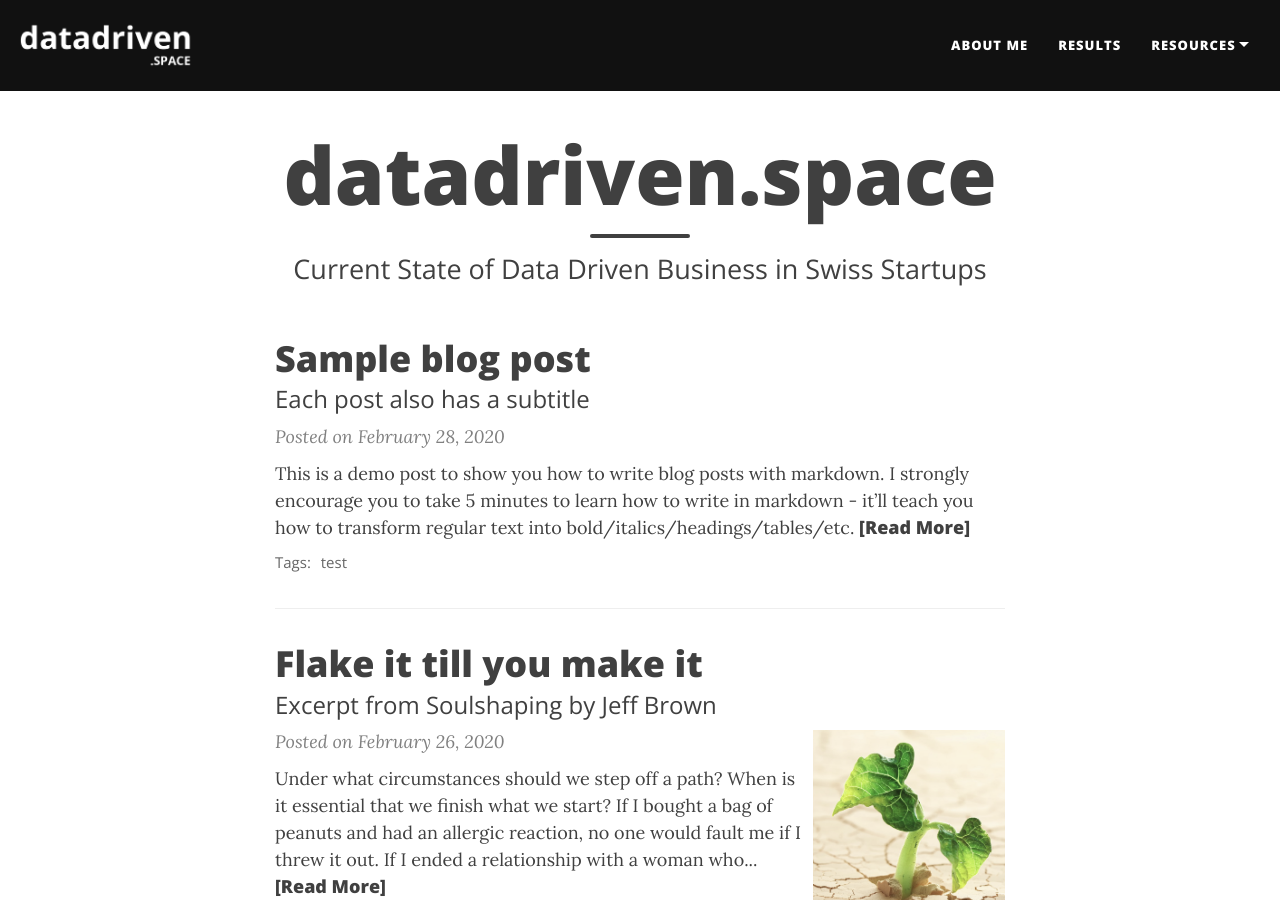
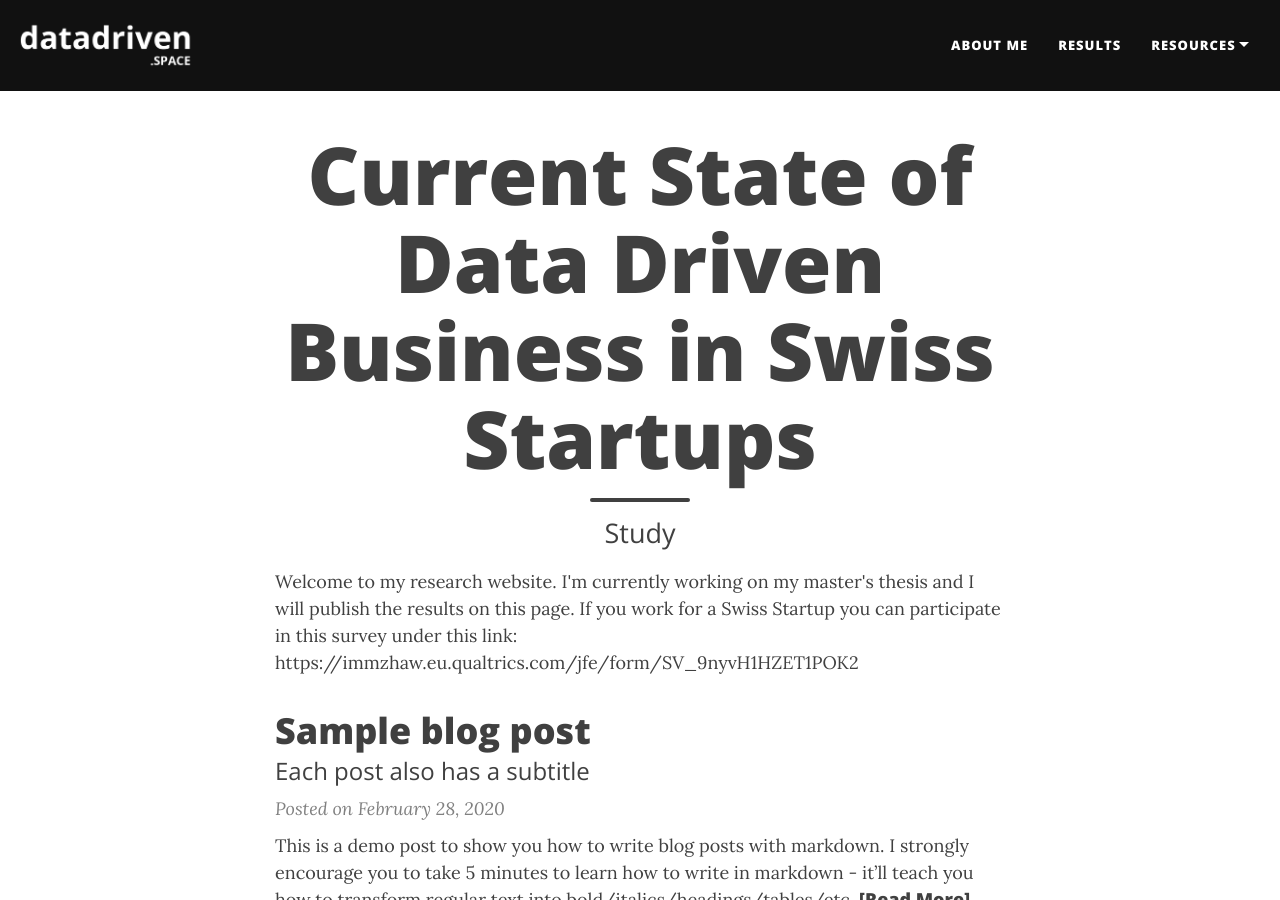
Before and after one commit to umutd21/datadrivenspace, a Jekyll site: the page built from index.html, in a window 1280 px wide and 900 px high. Built offline with Jekyll 4.4.1, drawn with Linux system fonts in a browser that asks for light colours; nearby versions of some CDN libraries; the list of posts is cut into pages by our own code.

Commit message:
Update index.html

```diff
--- a/index.html
+++ b/index.html
@@ -1,5 +1,10 @@
 ---
 layout: home
-title: datadriven.space
-subtitle: Current State of Data Driven Business in Swiss Startups
+title: Current State of Data Driven Business in Swiss Startups
+subtitle: Study
 ---
+
+Welcome to my research website.
+
+I'm currently working on my master's thesis and I will publish the results on this page.
+If you work for a Swiss Startup you can participate in this survey under this link: https://immzhaw.eu.qualtrics.com/jfe/form/SV_9nyvH1HZET1POK2
```
